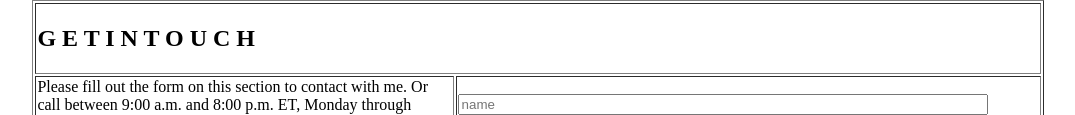
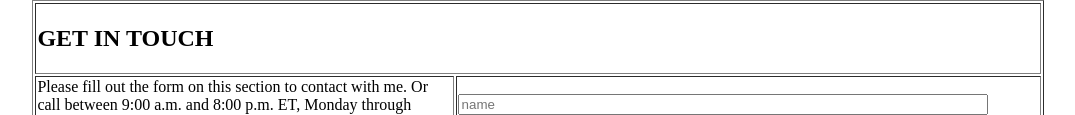
Before and after one commit to rudra2609-06/Rudra-Project-2, a plain HTML site: page index.html in a window 1280 px wide. Shown: the part 2961-3076 px from the top of the page, without its empty margins (102-1177 px from the left). Drawn offline with Linux system fonts and the light colour scheme.

Commit message:
Update index.html

```diff
--- a/index.html
+++ b/index.html
@@ -198,7 +198,7 @@
 			<table border="" width="80%" align="center">
                 <tr>
                     <th align="left" colspan="2">
-                        <h2>G E T I N T O U C H</h2>
+                        <h2>GET IN TOUCH</h2>
                     </th>
                 </tr>
                 <tr>
```
